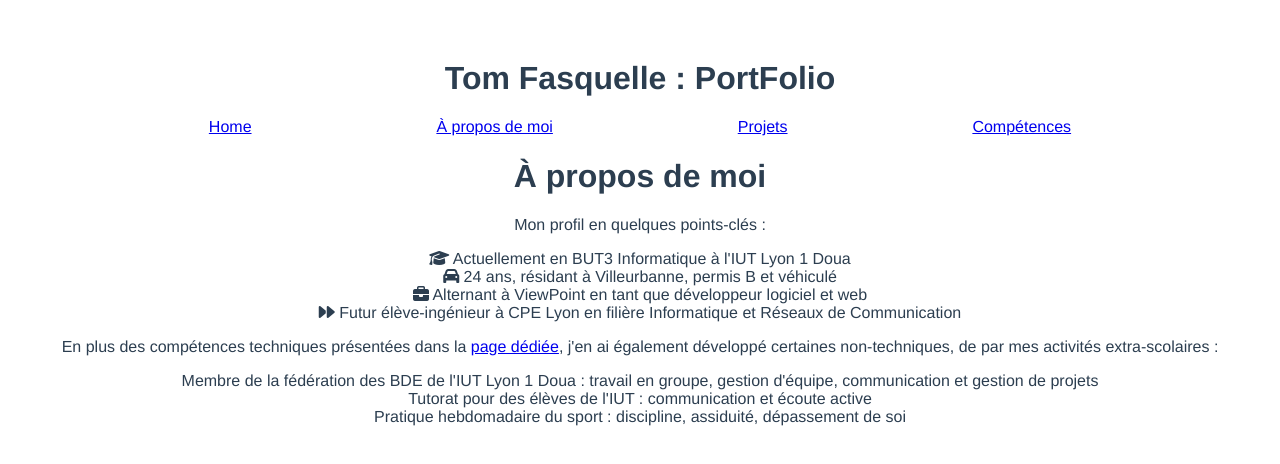
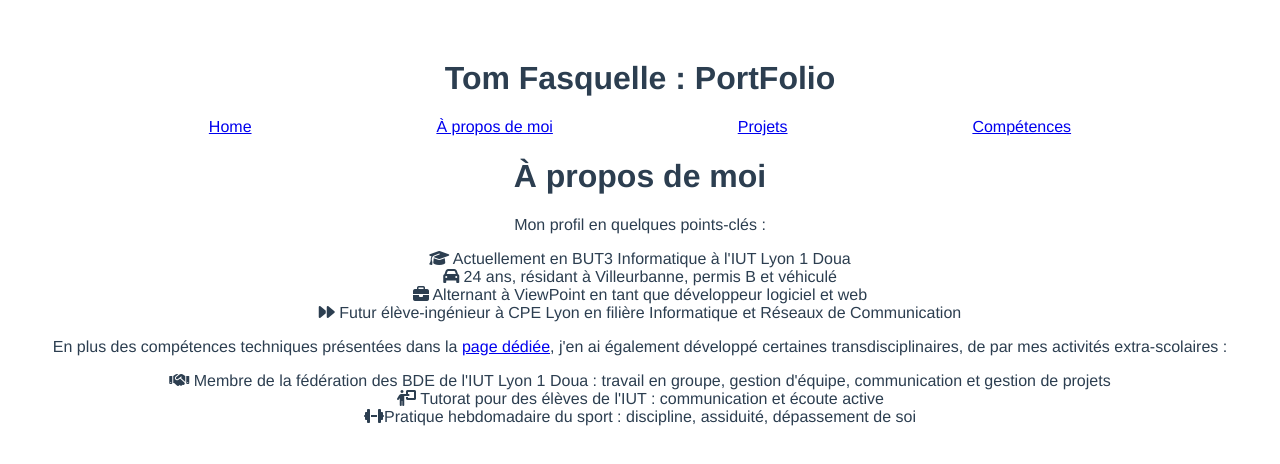
Before and after one commit to tomfsql/TomFolio, a Vue app: page /about in a window 1280 px wide. Shown: the top 464 px of the page. Built offline with nearby package versions, Linux system fonts and the light colour scheme.

Commit message:
Added competences and renvoi vers les autres pages smooth

```diff
--- a/src/assets/data/projets.json
+++ b/src/assets/data/projets.json
@@ -5,28 +5,32 @@
       "id": "Solveur",
       "date": "BUT Informatique Année Spéciale – Semestre 4",
       "details": "Projet réalisé en groupe de 3 personnes.\nConception et développement du solveur back-end avec la librairie SAGE (Python).",
-      "techno": "Python / SAGE"
+      "techno": "Python / SAGE",
+      "competences": "1,2,4,5"
     },
     {
       "titre": "Application web de gestion d'exercices",
       "id": "Exercices",
       "date": "BUT3 – Semestre 5",
       "details": "Projet du cours de programmation front-end.\nUtilisation d'Angular pour un rendu dynamique et ergonomique.",
-      "techno": "Angular"
+      "techno": "Angular",
+      "competences": "1"
     },
     {
       "titre": "Site web statique sur les mobilités douces",
       "id": "SiteWeb",
       "date": "BUT Année Spéciale – Semestre 3",
       "details": "Développement en binôme, prise en charge du responsive design.",
-      "techno": "HTML / CSS"
+      "techno": "HTML / CSS",
+      "competences": "1,2,4,5"
     },
     {
       "titre": "Jeu en ligne interactif",
       "id": "QDev",
       "date": "BUT3 – Semestre 5",
       "details": "Projet de la matière Qualité de Développement, création de tests unitaires avec Pytest pour le pipeline CI.",
-      "techno": "Python / Pytest"
+      "techno": "Python / Pytest",
+      "competences": "1,5"
     }
   ],
   "Work": [
@@ -35,14 +39,16 @@
       "id": "Annuaire",
       "date": "Alternance – 2024",
       "details": "Application interne avec accès via LDAP.\nDéveloppement complet : authentification, CRUD, affichage.",
-      "techno": "Flask / HTML"
+      "techno": "Flask / HTML",
+      "competences": "1,2,3"
     },
     {
       "titre": "Remplacement d'interface logicielle",
       "id": "PropertyGrid",
       "date": "Alternance – 2025",
       "details": "Affichage dynamique des données via une application Vue.js.\nCommunication entre WebView (VueJS) et une application C#.",
-      "techno": "Vue.js / C#"
+      "techno": "Vue.js / C#",
+      "competences": "1,2,3"
     }
   ]
 }
--- a/src/components/AboutPage.vue
+++ b/src/components/AboutPage.vue
@@ -7,11 +7,11 @@
       <li> <i class="fa-solid fa-briefcase"></i> Alternant à ViewPoint en tant que développeur logiciel et web </li>
       <li> <i class="fa-solid fa-forward"></i> Futur élève-ingénieur à CPE Lyon en filière Informatique et Réseaux de Communication </li>
     </ul>
-    <p> En plus des compétences techniques présentées dans la <RouterLink to="/skills">page dédiée</RouterLink>, j'en ai également développé certaines non-techniques, de par mes activités extra-scolaires :</p>
+    <p> En plus des compétences techniques présentées dans la <RouterLink to="/skills">page dédiée</RouterLink>, j'en ai également développé certaines transdisciplinaires, de par mes activités extra-scolaires :</p>
     <ul>
-        <li> Membre de la fédération des BDE de l'IUT Lyon 1 Doua : travail en groupe, gestion d'équipe, communication et gestion de projets </li>
-        <li> Tutorat pour des élèves de l'IUT : communication et écoute active </li>
-        <li> Pratique hebdomadaire du sport : discipline, assiduité, dépassement de soi </li>
+        <li> <i class="fa-solid fa-handshake"></i> Membre de la fédération des BDE de l'IUT Lyon 1 Doua : travail en groupe, gestion d'équipe, communication et gestion de projets </li>
+        <li> <i class="fa-solid fa-person-chalkboard"></i> Tutorat pour des élèves de l'IUT : communication et écoute active </li>
+        <li> <i class="fa-solid fa-dumbbell"></i>Pratique hebdomadaire du sport : discipline, assiduité, dépassement de soi </li>
     </ul>
   </template>
 
--- a/src/components/ProjectsPage.vue
+++ b/src/components/ProjectsPage.vue
@@ -1,6 +1,8 @@
 <template>
   <div>
     <h1>Mes Projets</h1>
+
+    <p> Les <RouterLink to="/skills#BUTSkills">compétences</RouterLink> sont présentées ici.</p>
 
     <div v-for="(projets, categorie) in groupedProjets" :key="categorie">
       <h2>{{ categoryNames[categorie] || categorie }}</h2>
@@ -21,6 +23,7 @@
               <p><strong>Langages utilisés :</strong> {{ projet.techno }}</p>
               <p><strong>Informations complémentaires :</strong></p>
               <p> {{  projet.details }}</p>
+              <p><strong>Compétences mobilisées :</strong> {{  projet.competences }} </p>
             </div>
           </div>
         </div>
--- a/src/components/SkillsPage.vue
+++ b/src/components/SkillsPage.vue
@@ -70,6 +70,7 @@
     <p>
       Ces compétences s'inscrivent dans un contexte lié au BUT, qui vise à développer des compétences plus générales :
     </p>
+    <div id="BUTSkills">
       <ol>
         <li> Réaliser un développement d'application </li>
         <li> Optimiser des applications </li>
@@ -77,6 +78,7 @@
         <li> Conduire un projet </li>
         <li> Travailler et collaborer au sein d'une équipe informatique</li>
       </ol>
+    </div>
   </div>
 </template>
 
--- a/src/router/index.js
+++ b/src/router/index.js
@@ -11,7 +11,16 @@ const router = createRouter({
     { path: '/about', name: 'À propos de moi', component: AboutPage },
     { path: '/projects', name: 'Projets', component: ProjectsPage },
     { path: '/skills', name: 'Compétences', component: SkillsPage }
-  ]
+  ],
+  scrollBehavior(to) {
+    if (to.hash) {
+      return {
+        el: to.hash,
+        behavior: 'smooth', // ou 'auto'
+      }
+    }
+    return { top: 0 }
+  }
 })
 
 export default router
```
Lines whose indentation alone changed are shown as unchanged.
